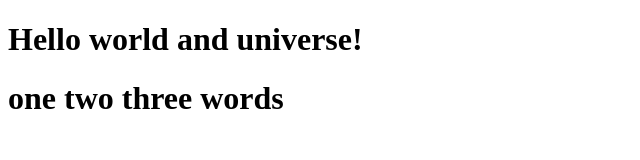
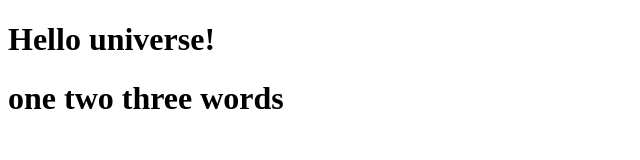
Before and after one commit to Fruscoqq/git-day, a plain HTML site: page index.html in a window 1280 px wide. Shown: the whole page, without its empty margins (0-640 px from the left). Drawn offline with Linux system fonts and the light colour scheme.

Commit message:
universe text

```diff
--- a/index.html
+++ b/index.html
@@ -5,7 +5,7 @@
     <meta http-equiv="X-UA-Compatible" content="IE=edge">
     <meta name="viewport" content="width=device-width, initial-scale=1.0">
     <title>Document</title>
-    <h1>Hello world and universe!</h1>
+    <h1>Hello universe!</h1>
     <h1>one two three words</h1>
 </head>
 <body>
```
